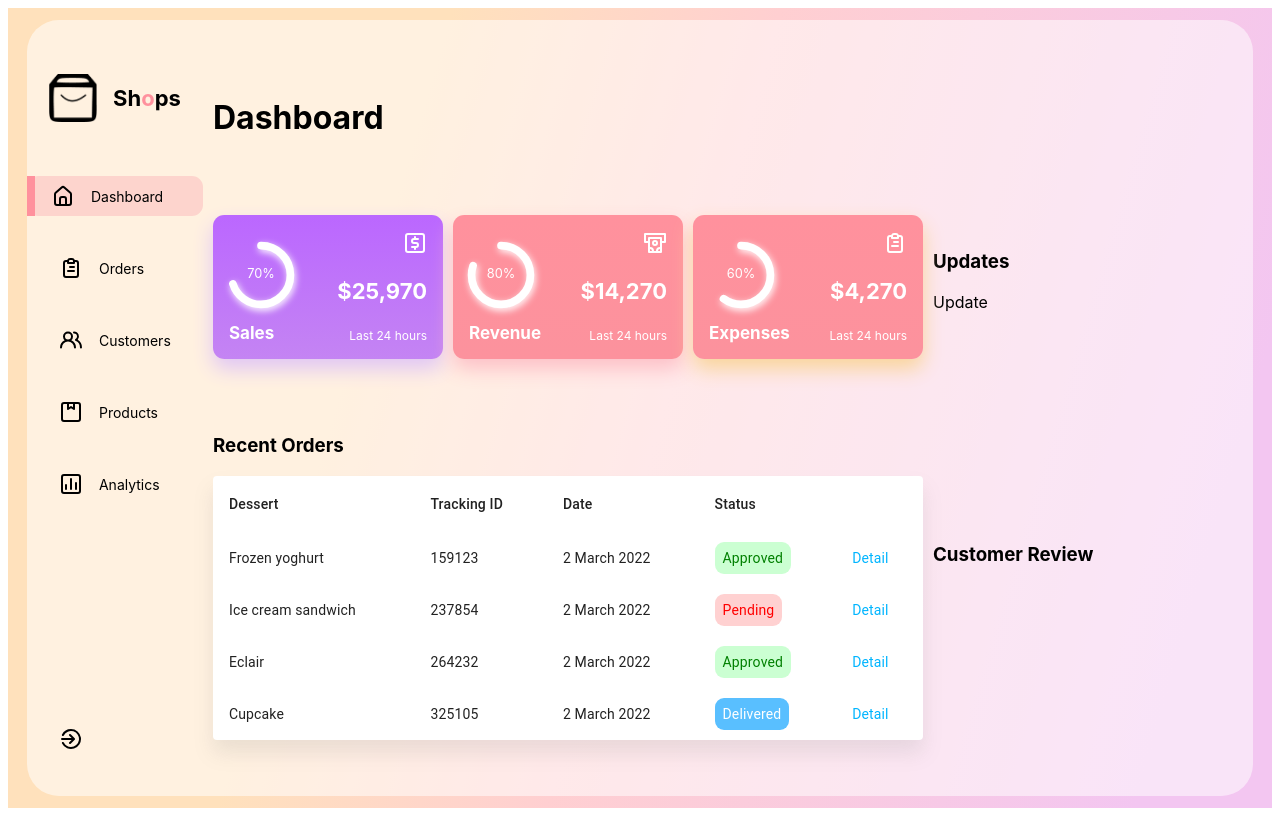
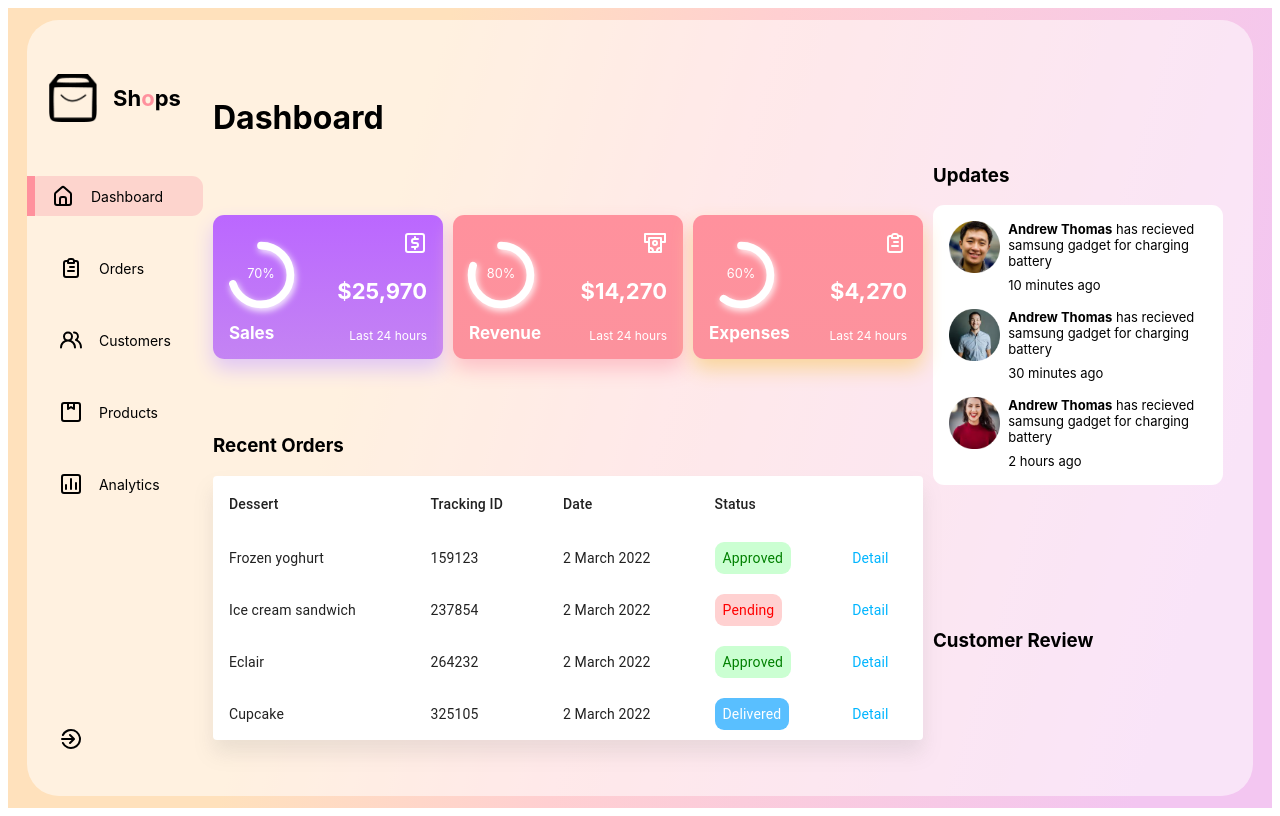
Before and after one commit to SumuduPerera98/Admin-Panel, a React (Create React App) app: page / in a window 1280 px wide. Built offline with nearby package versions, Linux system fonts and the light colour scheme; the HTML template or start-up script is replaced by a standard one.

Commit message:
Updates complete

```diff
--- a/src/Data/Data.js
+++ b/src/Data/Data.js
@@ -10,6 +10,10 @@
     UilSignOutAlt,
 
 } from "@iconscout/react-unicons";
+
+import img1 from '../imgs/img1.png'
+import img2 from '../imgs/img2.png'
+import img3 from '../imgs/img3.png'
 
 //Sidebar data
 export const SidebarData = [
@@ -91,3 +95,25 @@
     },
 
 ];
+
+// recent update card data
+export const UpdatesData=[
+    {
+        img: img1,
+        name:"Andrew Thomas",
+        noti:"has recieved samsung gadget for charging battery",
+        time:"10 minutes ago",
+    },
+    {
+        img: img2,
+        name:"Andrew Thomas",
+        noti:"has recieved samsung gadget for charging battery",
+        time:"30 minutes ago",
+    },
+    {
+        img: img3,
+        name:"Andrew Thomas",
+        noti:"has recieved samsung gadget for charging battery",
+        time:"2 hours ago",
+    },
+]
--- a/src/components/Updates/Updates.css
+++ b/src/components/Updates/Updates.css
@@ -0,0 +1,25 @@
+.Updates{
+    width: 85%;
+    background: white;
+    border-radius: 0.7rem;
+    padding: 1rem;
+    gap: 1rem;
+    display: flex;
+    flex-direction: column;
+    font-size: 13px;
+}
+
+.update{
+    display: flex;
+    gap: 0.5rem;
+
+}
+
+.update>img{
+    width: 3.2rem;
+    height: 3.2rem;
+}
+
+.noti>div>span:nth-of-type(1){
+    font-weight: bold;
+}
--- a/src/components/Updates/Updates.jsx
+++ b/src/components/Updates/Updates.jsx
@@ -1,9 +1,25 @@
 import React from 'react'
+import { UpdatesData } from '../../Data/Data'
 import './Updates.css'
 
 const Updates = () => {
   return (
-    <div>Update</div>
+    <div className='Updates'>
+      {UpdatesData.map((update)=>{
+        return(
+          <div className='update'>
+            <img src={update.img} alt="" />
+            <div className='noti'>
+              <div style={{marginBottom:'0.5rem'}}>
+                <span>{update.name}</span>
+                <span> {update.noti}</span>
+              </div>
+              <span>{update.time}</span>
+            </div>
+          </div>
+        )
+      })}
+    </div>
   )
 }
 
```
